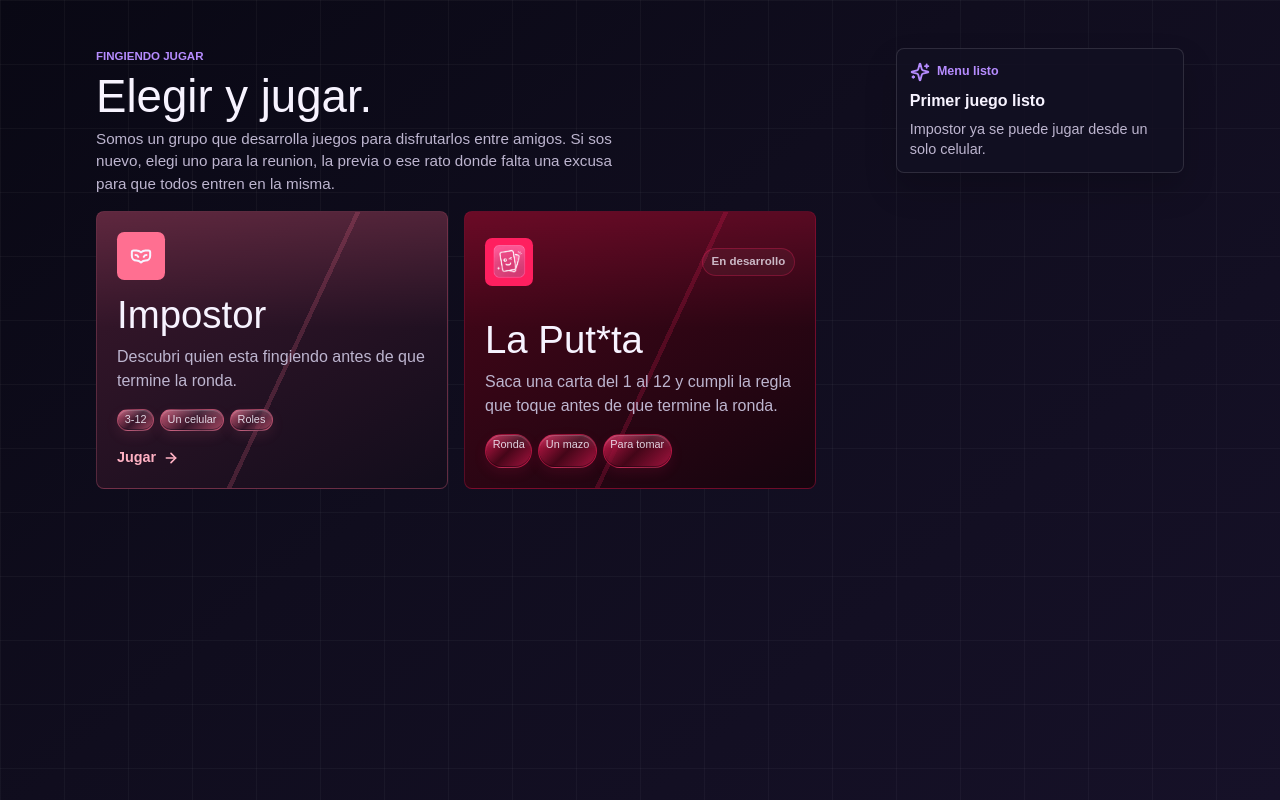
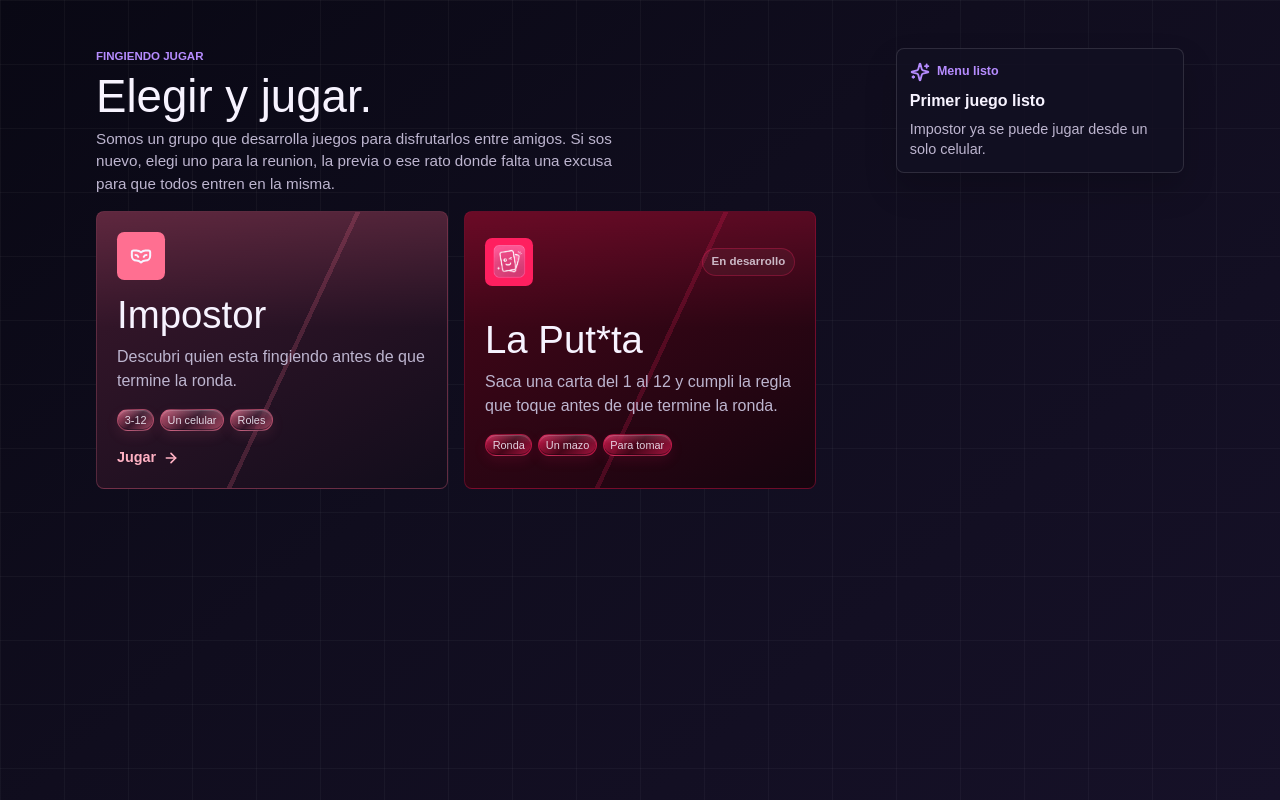
Before and after one commit to srodriguez-lefebre/fingiendo-jugar, a Next.js app: page / in a window 1280 px wide. Built offline with nearby package versions, Linux system fonts and the light colour scheme.

Commit message:
fix: keep game pills consistent

```diff
--- a/app/globals.css
+++ b/app/globals.css
@@ -345,13 +345,18 @@ textarea {
 
 .game-feature-row {
   display: flex;
+  align-self: start;
+  align-items: center;
   flex-wrap: wrap;
   gap: 0.35rem;
 }
 
 .game-feature-row span {
+  display: inline-flex;
   min-height: 1.35rem;
-  padding: 0.22rem 0.42rem;
+  align-items: center;
+  justify-content: center;
+  padding: 0 0.42rem;
   border: 1px solid rgb(var(--game-accent-rgb) / 0.32);
   border-radius: 999px;
   color: rgba(247, 243, 255, 0.86);
```
